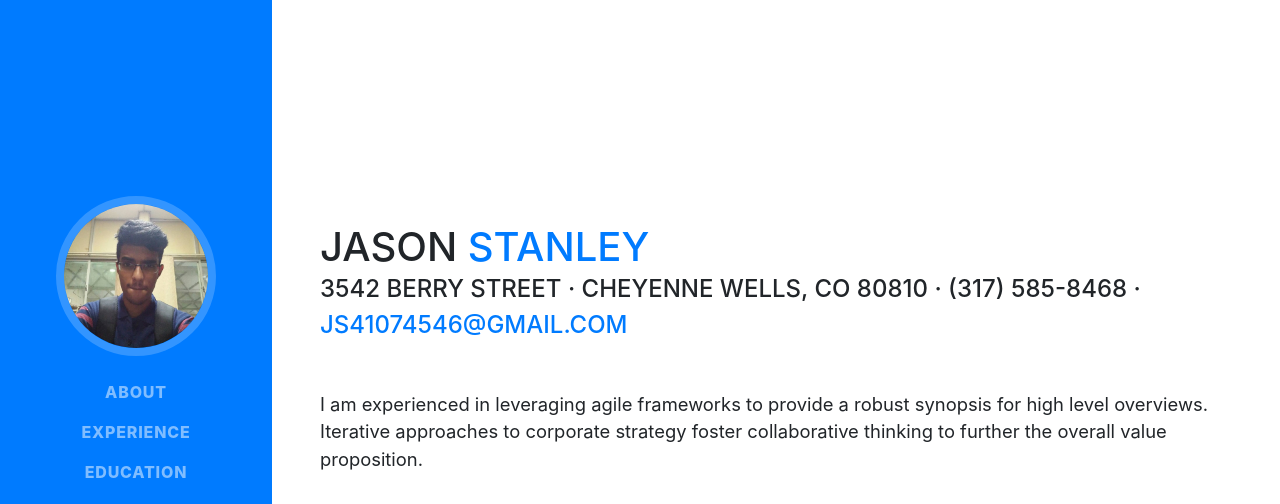
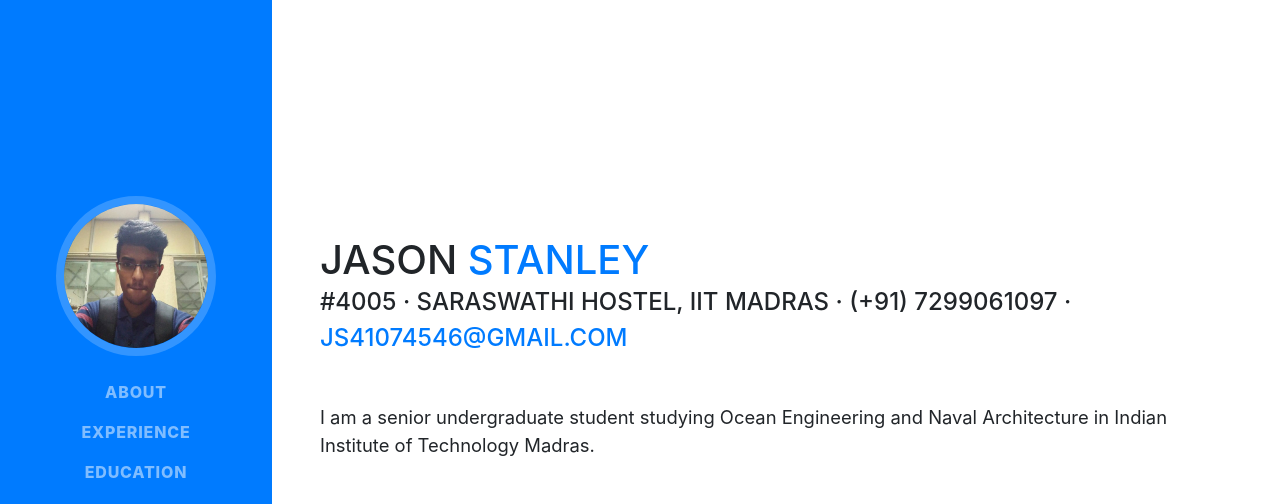
Before and after one commit to js061097/js061097.github.io, a website with bundled scripts: page index.html in a window 1280 px wide. Shown: the top 504 px of the page. Built offline with nearby package versions, Linux system fonts and the light colour scheme; a web font is replaced by a local one.

Commit message:
Update index.html

```diff
--- a/index.html
+++ b/index.html
@@ -8,7 +8,7 @@
     <meta name="description" content="">
     <meta name="author" content="">
 
-    <title>Resume - Start Bootstrap Theme</title>
+    <title>Resume</title>
 
     <!-- Bootstrap core CSS -->
     <link href="vendor/bootstrap/css/bootstrap.min.css" rel="stylesheet">
@@ -66,10 +66,10 @@
           <h1 class="mb-0">Jason
             <span class="text-primary">Stanley</span>
           </h1>
-          <div class="subheading mb-5">3542 Berry Street · Cheyenne Wells, CO 80810 · (317) 585-8468 ·
+          <div class="subheading mb-5">#4005 · Saraswathi Hostel, IIT Madras · (+91) 7299061097 ·
             <a href="mailto:js41074546@gmail.com">js41074546@gmail.com</a>
           </div>
-          <p class="lead mb-5">I am experienced in leveraging agile frameworks to provide a robust synopsis for high level overviews. Iterative approaches to corporate strategy foster collaborative thinking to further the overall value proposition.</p>
+          <p class="lead mb-5">I am a senior undergraduate student studying Ocean Engineering and Naval Architecture in Indian Institute of Technology Madras.</p>
           <div class="social-icons">
             <a href="#">
               <i class="fab fa-linkedin-in"></i>
```
